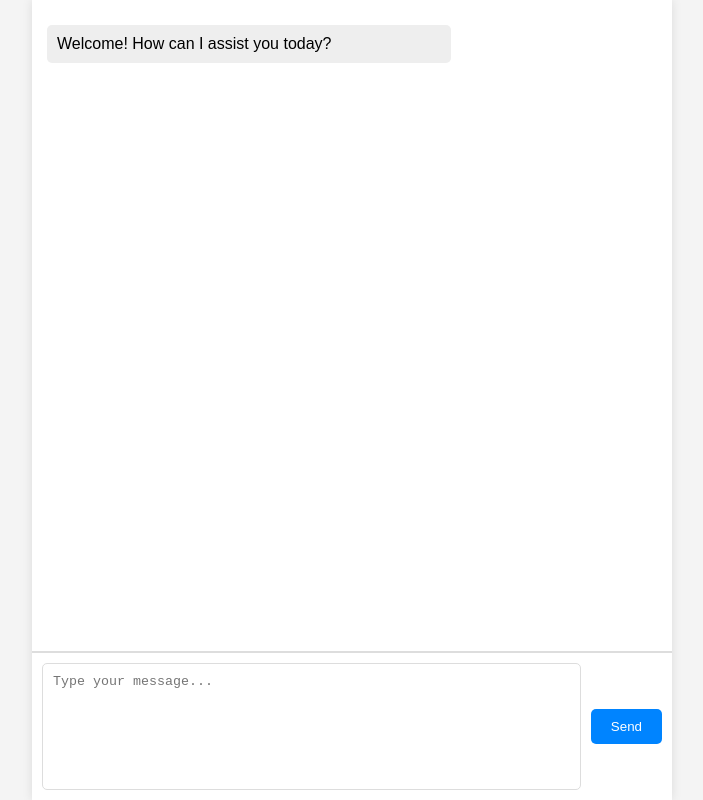
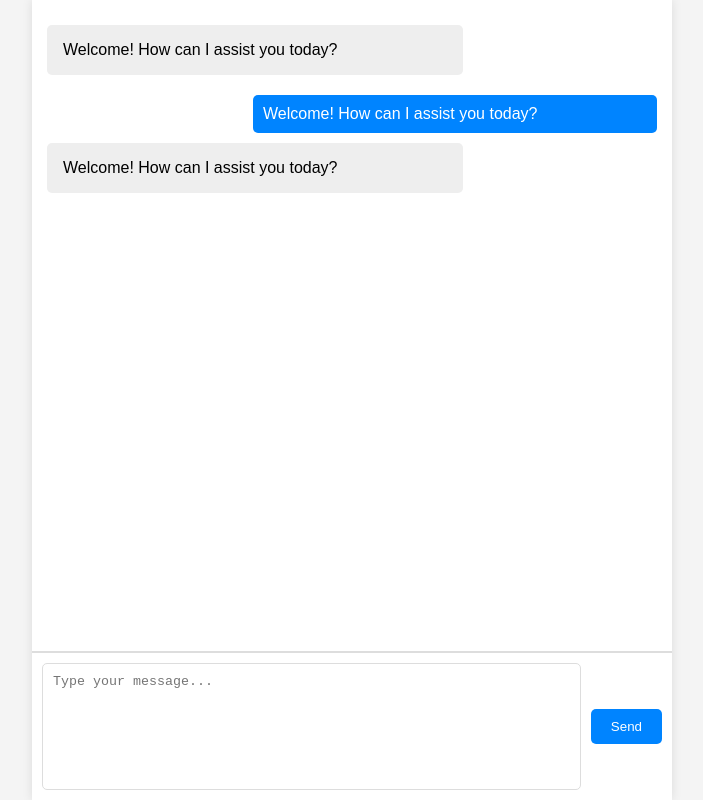
Before and after one commit to Rapithwin/js-gpt, a plain HTML site: page index.html in a window 1280 px wide. Shown: the whole page, without its empty margins (288-991 px from the left). Drawn offline with Linux system fonts and the light colour scheme.

Commit message:
Update style.css to prevent containers overlaping

```diff
--- a/index.html
+++ b/index.html
@@ -9,6 +9,8 @@
   <body>
     <div class="chat-container">
       <div class="chat-box" id="chat-box">
+        <div class="message bot">Welcome! How can I assist you today?</div>
+        <div class="message user">Welcome! How can I assist you today?</div>
         <div class="message bot">Welcome! How can I assist you today?</div>
       </div>
       <div class="input-box">
--- a/script.js
+++ b/script.js
@@ -33,7 +33,6 @@ function displayMessage(message, sender) {
     chatBox.scrollTop = chatBox.scrollHeight; // Scroll to the bottom of the chat
 }
 
-// API
 async function fetchGPTResponse(prompt) {
     const apiKey = "openai-api-key";
     const apiUrl = "https://api.openai.com/v1/chat/completions";
--- a/style.css
+++ b/style.css
@@ -46,6 +46,8 @@ body {
     color: #000;
     align-self: flex-start;
     width: 30vw;
+    padding: 1rem;
+    overflow: hidden;
 }
 
 .input-box {
```
